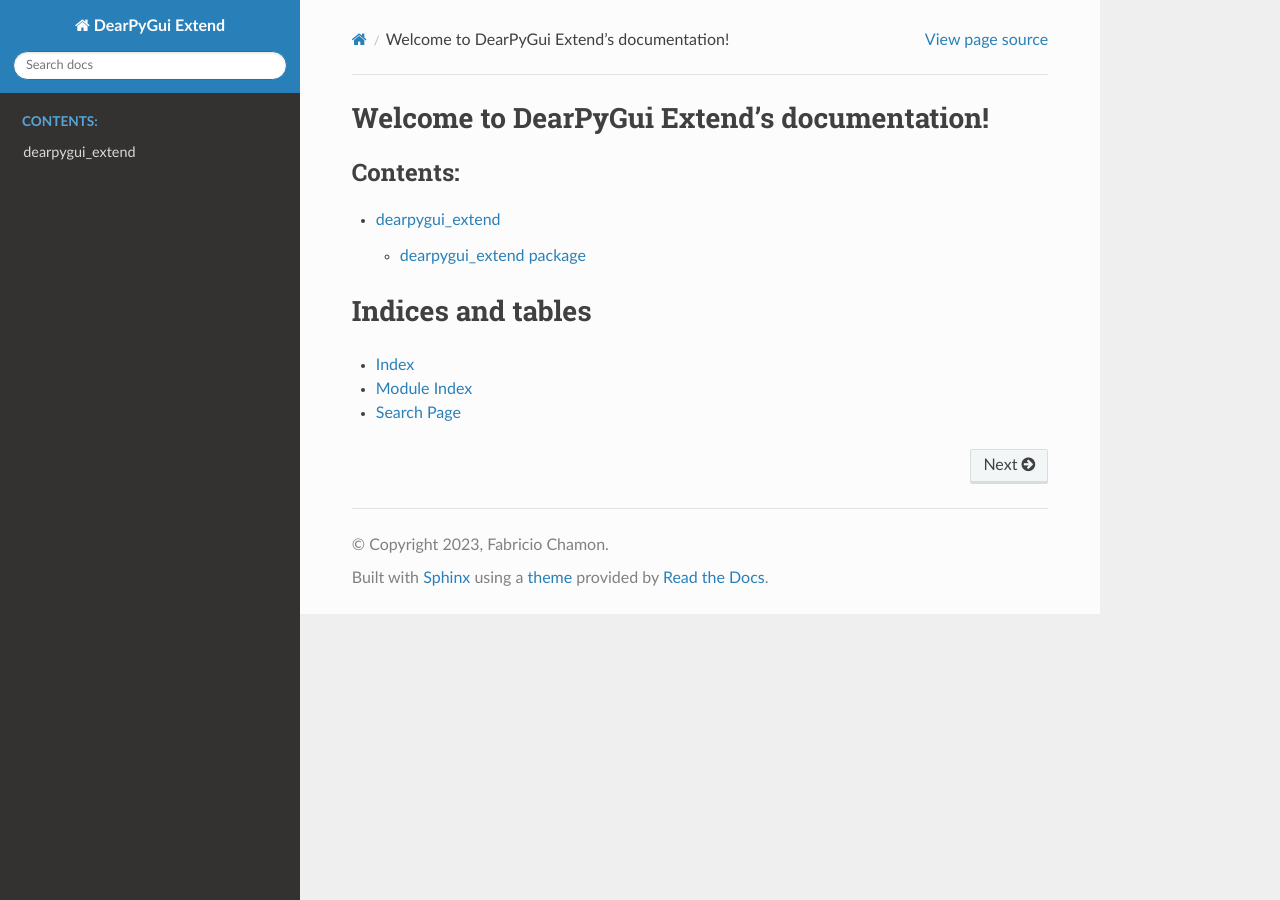
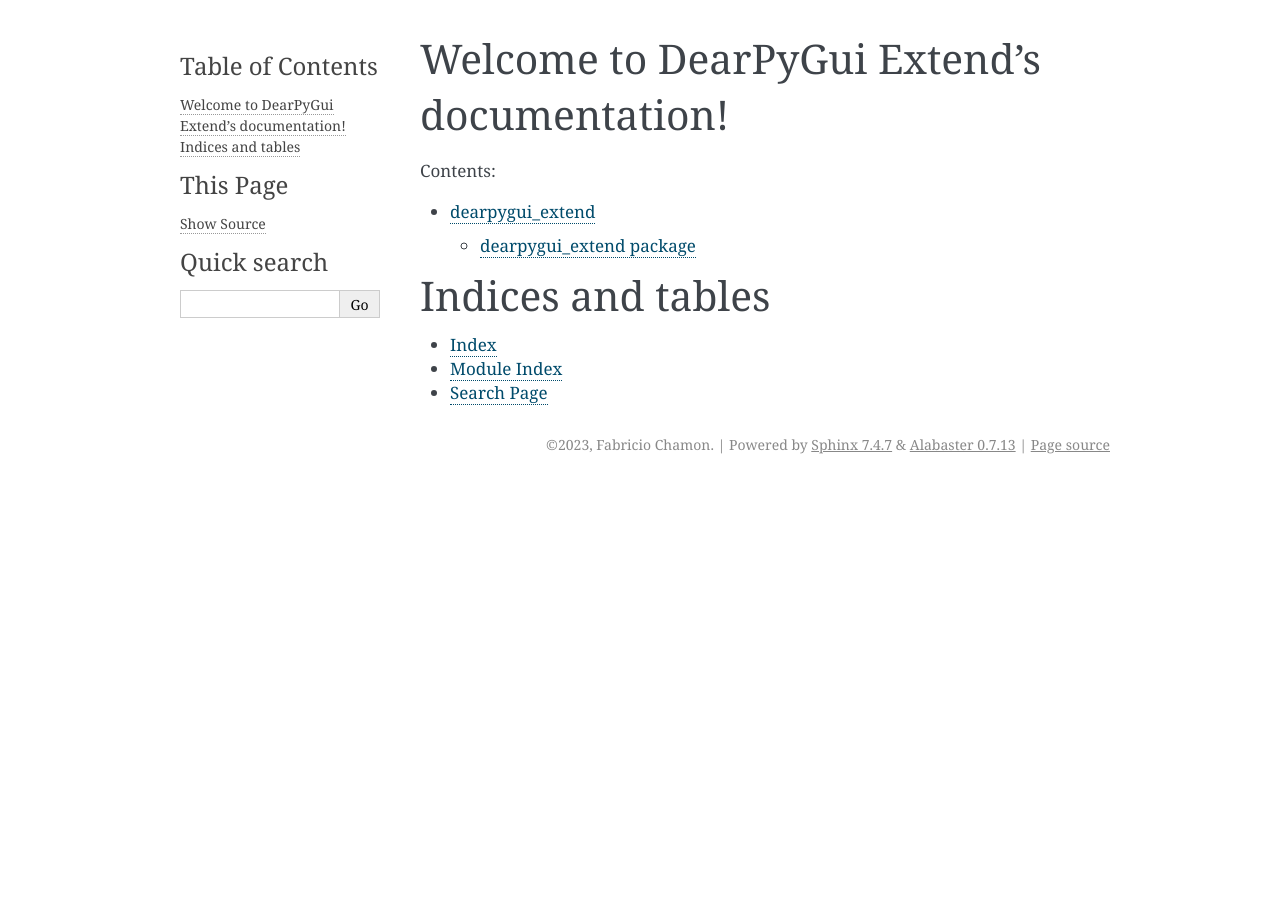
Before and after one commit to fabriciochamon/DearPyGui_Extend, a Sphinx documentation site: the page built from docs/index.rst, in a window 1280 px wide. Built offline with Sphinx 7.4.7, drawn with Linux system fonts in a browser that asks for light colours; some of the changed lines change nothing that is shown.

Commit message:
fixed docs conf.py

```diff
--- a/docs/conf.py
+++ b/docs/conf.py
@@ -28,11 +28,13 @@
 
 # -- General configuration ---------------------------------------------------
 
+is_local = os.path.isdir('/home/fabriciochamon/Downloads/GITHUB_REPO/DearPyGui_Extend/')
+
 # Add any Sphinx extension module names here, as strings. They can be
 # extensions coming with Sphinx (named 'sphinx.ext.*') or your custom
 # ones.
 extensions = ['sphinx.ext.autodoc']
-if(os.path.isdir('/home/fabriciochamon/Downloads/GITHUB_REPO/DearPyGui_Extend/')):
+if is_local:
 	extensions.append('sphinx_rtd_theme')
 
 # Add any paths that contain templates here, relative to this directory.
@@ -46,12 +48,15 @@
 
 # -- Options for HTML output -------------------------------------------------
 
-# The theme to use for HTML and HTML Help pages.  See the documentation for
-# a list of builtin themes.
-#
-html_theme = 'sphinx_rtd_theme'
 
-# Add any paths that contain custom static files (such as style sheets) here,
-# relative to this directory. They are copied after the builtin static files,
-# so a file named "default.css" will overwrite the builtin "default.css".
-html_static_path = ['_static']
+if is_local:
+
+	# The theme to use for HTML and HTML Help pages.  See the documentation for
+	# a list of builtin themes.
+
+	html_theme = 'sphinx_rtd_theme'
+
+	# Add any paths that contain custom static files (such as style sheets) here,
+	# relative to this directory. They are copied after the builtin static files,
+	# so a file named "default.css" will overwrite the builtin "default.css".
+	html_static_path = ['_static']
```
